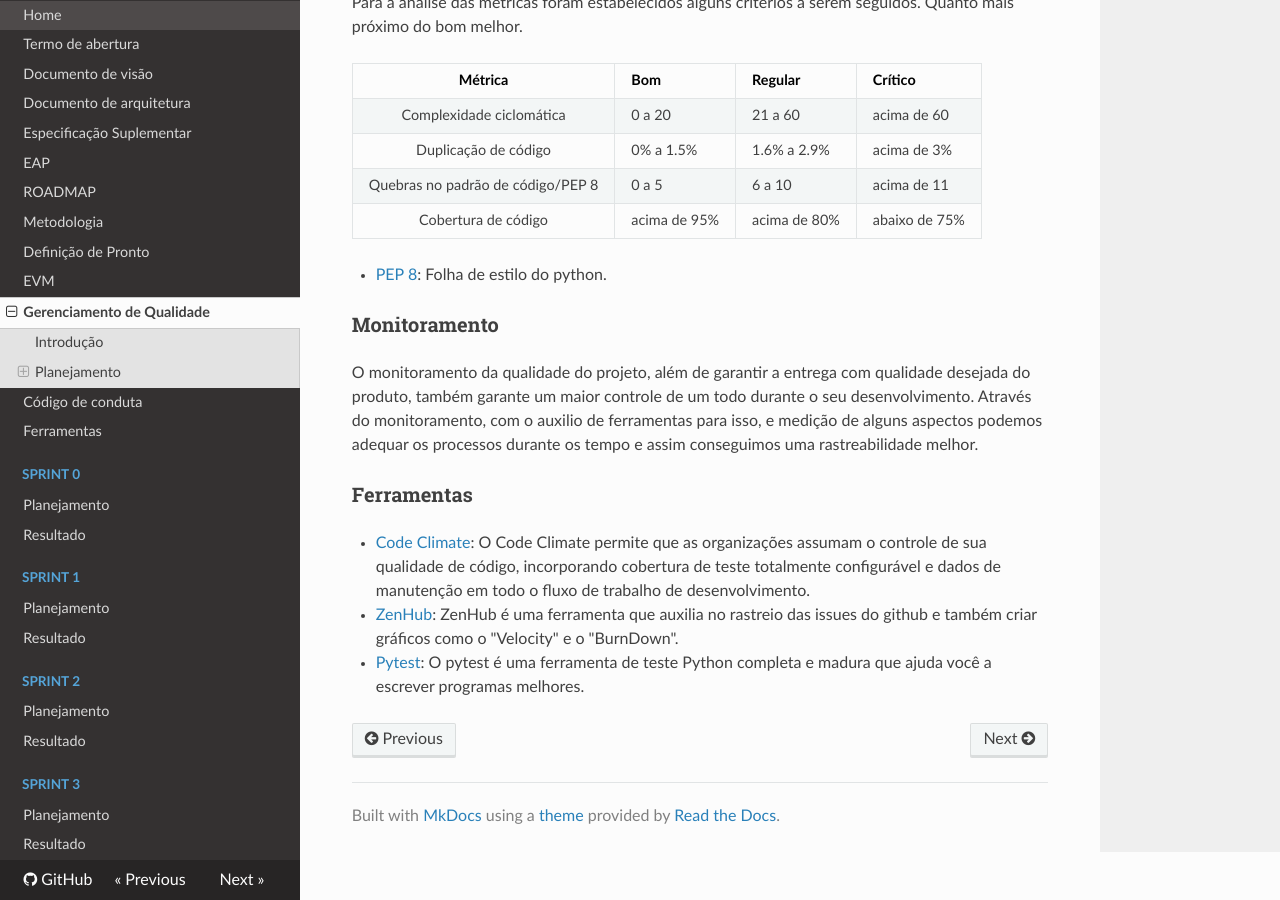
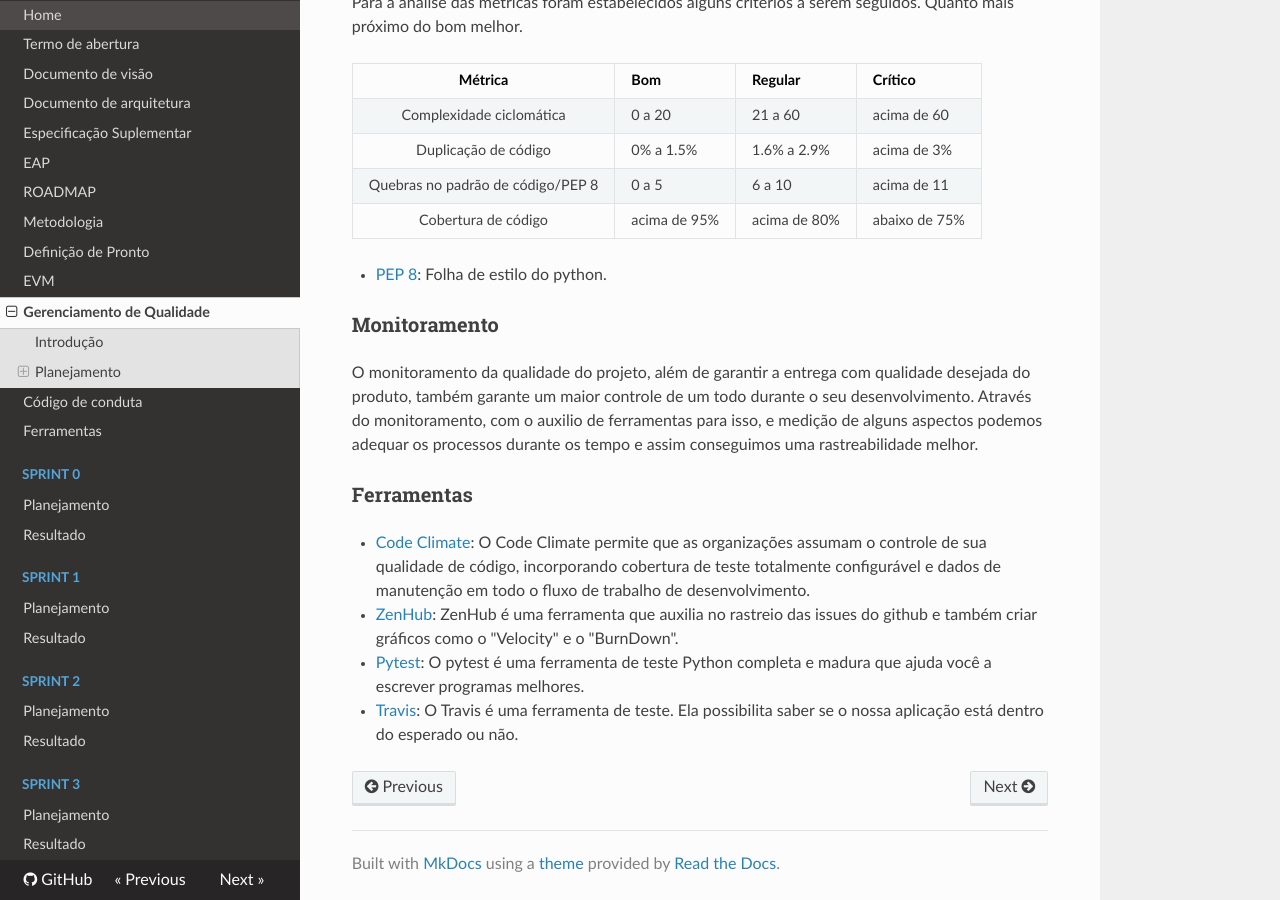
Before and after one commit to fga-eps-mds/2018.1-Dr-Down, an MkDocs documentation site: the page built from docs/eps/QUALITY_MANAGEMENT_PLAN.md, in a window 1280 px wide and 900 px high, scrolled down 714 px. Built offline with MkDocs 1.6.1, drawn with Linux system fonts in a browser that asks for light colours; nearby versions of some CDN libraries; old or Windows-style settings are respelled for this version of MkDocs.

Commit message:
Adding travis on tools
Add travis on tools

Fix markdown errors

```diff
--- a/docs/eps/QUALITY_MANAGEMENT_PLAN.md
+++ b/docs/eps/QUALITY_MANAGEMENT_PLAN.md
@@ -1,4 +1,4 @@
-#Plano de gerênciamento de qualidade
+# Plano de gerênciamento de qualidade
 
 | Data | Versão | Descrição | Autor |
 |:----:|:------:|:---------:|:-----:|
@@ -38,3 +38,5 @@ O monitoramento da qualidade do projeto, além de garantir a entrega com qualida
 * [ZenHub](https://www.zenhub.com/): ZenHub é uma ferramenta que auxilia no rastreio das issues do github e também criar gráficos como o "Velocity" e o "BurnDown".
 
 * [Pytest](https://docs.pytest.org/en/latest/): O pytest é uma ferramenta de teste Python completa e madura que ajuda você a escrever programas melhores.
+
+* [Travis](https://travis-ci.org/): O Travis é uma ferramenta de teste. Ela possibilita saber se o nossa aplicação está dentro do esperado ou não.
```
